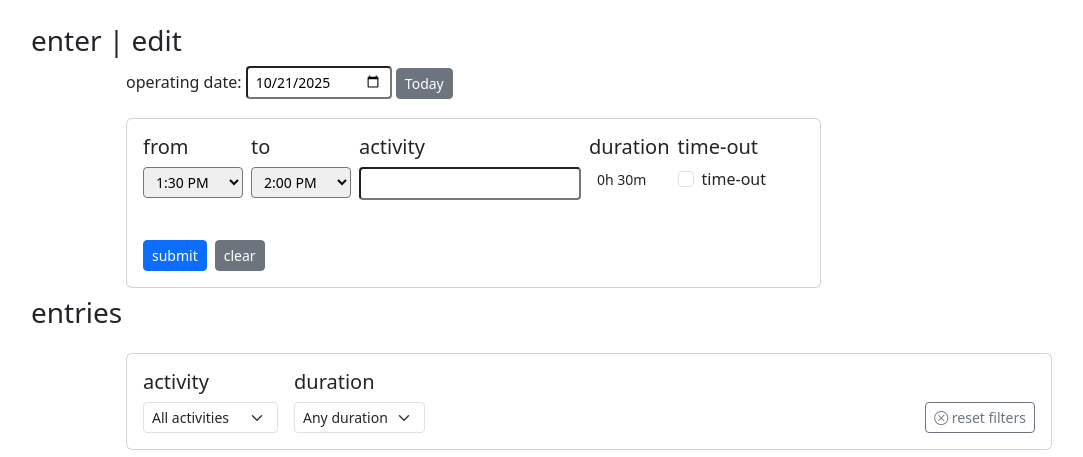
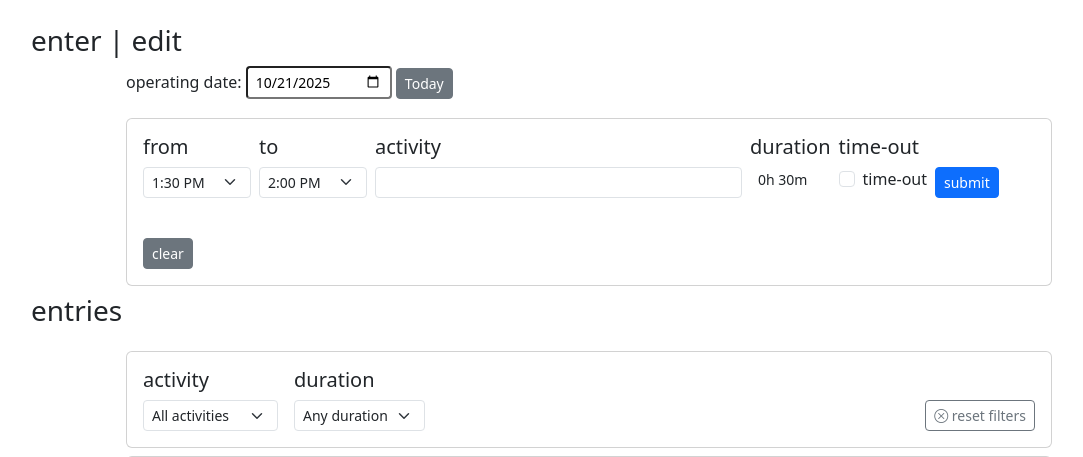
Before and after one commit to cantis/TimeTracker, a Flask app: page / in a window 1280 px wide. Shown: the part 56-513 px from the top of the page, without its empty margins (51-1134 px from the left). Run offline with Flask 3, Linux system fonts and the light colour scheme; a user stored in the database is signed in; parts of the project's set-up code (start-up, migrations or seed data) failed here and were passed over.

Commit message:
refactor: Enhance time entry form layout and improve time selection options

```diff
--- a/app/routes/home.py
+++ b/app/routes/home.py
@@ -15,6 +15,7 @@ home_bp = Blueprint('home', __name__)
 # region Helper Functions
 def parse_time_to_minutes(value) -> int:
     """Converts a time value to minutes past midnight."""
+    # Note that value can be an int (minutes), or a string in 'HH:MM' format so no type hint.
     if value is None:
         return 0
     if isinstance(value, int):
@@ -34,6 +35,8 @@ def parse_time_to_minutes(value) -> int:
 def format_time_for_display(value) -> str:
     """Converts a time value to display format (e.g., '8:45 AM')."""
     minutes = parse_time_to_minutes(value)
+    # Value is likely in minutes past midnight (int) but we handle other cases in parse_time_to_minutes,
+    # we don't set a type hint for value for that reason.
 
     # Convert minutes past midnight to hours and minutes
     hours = minutes // 60
@@ -47,7 +50,10 @@ def format_time_for_display(value) -> str:
     am_pm = 'AM' if hours < 12 else 'PM'
 
     return f'{display_hour}:{mins:02d} {am_pm}'
+
+
 # endregion
+
 
 # region Forms
 class AddTimeEntryForm(FlaskForm):
@@ -58,28 +64,35 @@ class AddTimeEntryForm(FlaskForm):
     to_time = StringField('End Time (Minutes Past Midnight)', validators=[DataRequired()])
     activity = StringField('Activity', validators=[DataRequired()])
     time_out = IntegerField('Time Out', validators=[Optional()])
+
+
 # endregion
+
 
 # region Routes
 @home_bp.route('/')
 @login_required
 def index() -> str:
+    """Default home page showing time entries for a specific date."""
+
+    # Get date filter from query parameters, default to today
     date_filter = request.args.get('date', datetime.now().strftime('%Y-%m-%d'))
     try:
         operating_date = datetime.strptime(date_filter, '%Y-%m-%d').date()
     except ValueError:
         operating_date = datetime.now().date()
 
+    # Get entries for the operating date
     entries = (
         TimeEntry.query.filter(db.func.date(TimeEntry.activity_date) == operating_date).order_by('from_time').all()
     )
 
-    # Add formatted times to each entry for display
+    # Add formatted times to each time entry (if there are entries)
     for entry in entries:
         entry.from_time_display = format_time_for_display(entry.from_time)
         entry.to_time_display = format_time_for_display(entry.to_time)
 
-        # Calculate duration in minutes for display
+        # Calculate duration in minutes for display for each entry
         from_minutes = parse_time_to_minutes(entry.from_time)
         to_minutes = parse_time_to_minutes(entry.to_time)
         entry.duration_minutes = to_minutes - from_minutes
@@ -203,4 +216,5 @@ def get_entries() -> str:
     entries = TimeEntry.query.filter(db.func.date(TimeEntry.activity_date) == date_filter).order_by('from_time').all()
     return render_template('home/entries.html', entries=entries)
 
+
 # endregion
--- a/app/templates/home/main_entry.html
+++ b/app/templates/home/main_entry.html
@@ -16,15 +16,15 @@
             <button type="button" class="btn btn-secondary btn-sm" id="set_today_button">Today</button>
         </div>
         <!-- Card with one row for time and description -->
-        <div class="card mb-2 col-md-9">
+        <div class="card mb-2 col-md-12" id="entry_card">
             <div class="card-body">
                 <!-- Row with no extra wide spacing -->
                 <div class="row justify-content-start align-items-start g-2">
                     <!-- From Time -->
                     <div class="col-auto">
                         <h5>from</h5>
-                        <select class="form-control-sm" id="from_time" name="from_time">
-                            {% for hour in range(7, 19) %}
+                        <select class="form-select form-select-sm" id="from_time" name="from_time">
+                            {% for hour in range(6, 20) %}
                             {% for minute in [0, 15, 30, 45] %}
                             {% set display_hour = hour % 12 %}
 
@@ -44,8 +44,8 @@
                     <!-- To Time -->
                     <div class="col-auto">
                         <h5>to</h5>
-                        <select class="form-control-sm" id="to_time" name="to_time">
-                            {% for hour in range(7, 19) %}
+                        <select class="form-select form-select-sm" id="to_time" name="to_time">
+                            {% for hour in range(6, 20) %}
                             {% for minute in [0, 15, 30, 45] %}
                             {% set display_hour = hour % 12 %}
 
@@ -59,14 +59,14 @@
                                 value="{{ hour }}:{{ '%02d' % minute }}">{{ display_hour }}:{{ '%02d' % minute }} {{
                                 am_pm }}</option>
                                 {% endfor %}
-
                                 {% endfor %}
                         </select>
                     </div>
                     <!-- Activity Field -->
-                    <div class="col-auto">
+                    <div class="col-auto col-sm-5 col-md-4 col-lg-5">
                         <h5>activity</h5>
-                        <input class="form-control-sm" list="activity-options" id="activity" name="activity">
+                        <input class="form-control form-control-sm" list="activity-options" id="activity"
+                            name="activity">
                         <datalist id="activity-options">
                             {% for option in activity_options|default([]) %}
                             <option value="{{ option }}">{{ option }}</option>
```
